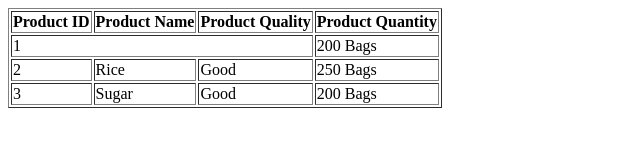
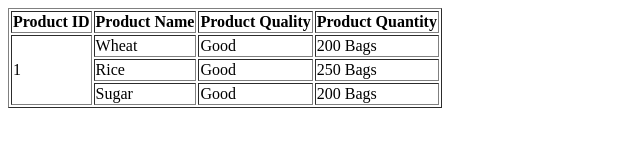
Before and after one commit to codewin19/php-icetl-sa, a plain HTML site: page html-tables/table2.html in a window 1280 px wide. Shown: the whole page, without its empty margins (0-640 px from the left). Drawn offline with Linux system fonts and the light colour scheme.

Commit message:
Rowspan in tables

```diff
--- a/html-tables/table2.html
+++ b/html-tables/table2.html
@@ -16,19 +16,19 @@
             <th>Product Quantity</th>
         </tr>
         <tr>
-            <td colspan="3">1</td>
-            <!-- <td>Wheat</td> -->
-            <!-- <td>Good</td> -->
+            <td rowspan="3">1</td>
+            <td>Wheat</td>
+            <td>Good</td>
             <td>200 Bags</td>
         </tr>
         <tr>
-            <td>2</td>
+            <!-- <td>2</td> -->
             <td>Rice</td>
             <td>Good</td>
             <td>250 Bags</td>
         </tr>
         <tr>
-            <td>3</td>
+            <!-- <td>3</td> -->
             <td>Sugar</td>
             <td>Good</td>
             <td>200 Bags</td>
```
